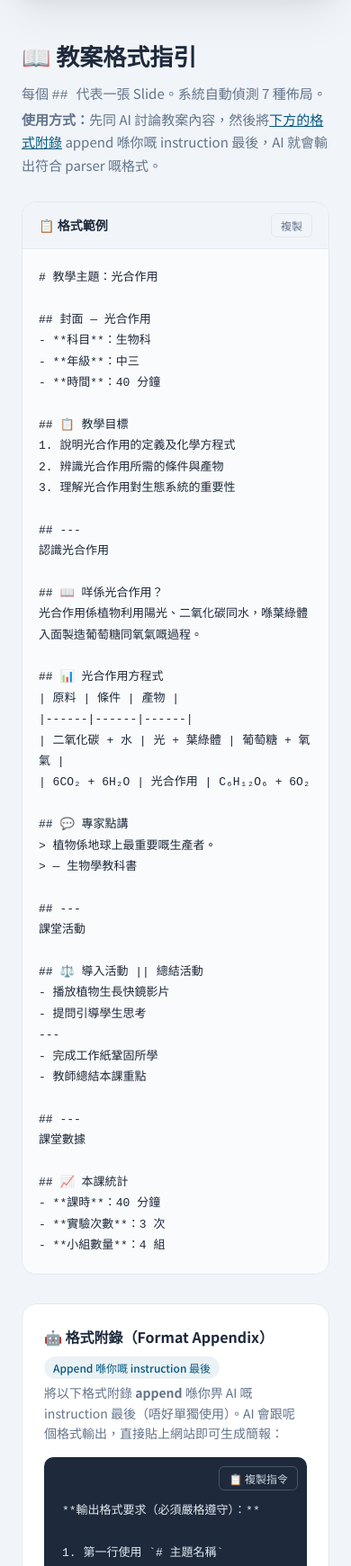
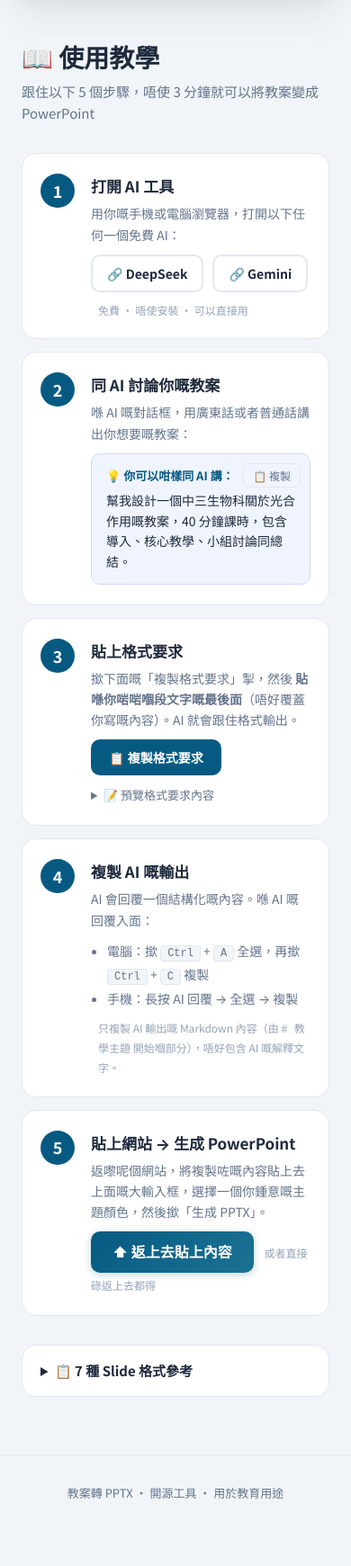
Before and after one commit to devictang/lesson-plan-to-pptx, a website: page index.html in a window 390 px wide. Shown: the part 1280-3021 px from the top of the page at 90% size. After the commit the page ends 2983 px from the top, so only its background shows below. Drawn offline with Linux system fonts and the light colour scheme.

Commit message:
🧭 Revamp user guide: 5-step wizard UI for complete beginners
Before: dense format guide with example block + prompt block
After: visual step-by-step wizard with numbered cards

Step 1 — Open AI (DeepSeek / Gemini links)
Step 2 — Write your instruction (with copyable example)
Step 3 — Append format appendix (copy button + collapsible preview)
Step 4 — Copy AI output (keyboard shortcuts for PC + mobile)
Step 5 — Paste here → generate (scroll-to-top button)

Added: collapsible 7-type format reference at bottom
CSS: step cards with numbered circles, hover states, kbd styling
JS: new btnCopyInstruction handler + formatExampleRef population

```diff
--- a/index.html
+++ b/index.html
@@ -140,81 +140,96 @@
     </div>
   </main>
 
-  <!-- ── FORMAT GUIDE ── -->
+  <!-- ── HOW TO USE (Wizard) ── -->
   <section id="guide" class="guide-section">
     <div class="guide-inner">
-      <h2 class="guide-title">📖 教案格式指引</h2>
-      <p class="guide-desc">
-        每個 <code>## </code> 代表一張 Slide。系統自動偵測 7 種佈局。<br />
-        <strong>使用方式：</strong>先同 AI 討論教案內容，然後將<a href="#ai-prompt">下方的格式附錄</a> append 喺你嘅 instruction 最後，AI 就會輸出符合 parser 嘅格式。
-      </p>
+      <h2 class="guide-title">📖 使用教學</h2>
+      <p class="guide-subtitle">跟住以下 5 個步驟，唔使 3 分鐘就可以將教案變成 PowerPoint</p>
 
-      <div class="example-block">
-        <div class="example-header">
-          <span>📋 格式範例</span>
-          <button type="button" id="btnCopyExample" class="btn-ghost-sm">複製</button>
+      <!-- Step 1 -->
+      <div class="step-card">
+        <div class="step-num">1</div>
+        <div class="step-body">
+          <h3 class="step-title">打開 AI 工具</h3>
+          <p class="step-desc">用你嘅手機或電腦瀏覽器，打開以下任何一個免費 AI：</p>
+          <div class="step-actions">
+            <a href="https://chat.deepseek.com" target="_blank" rel="noopener" class="btn-outline">🔗 DeepSeek</a>
+            <a href="https://gemini.google.com" target="_blank" rel="noopener" class="btn-outline">🔗 Gemini</a>
+            <span class="step-hint">免費 · 唔使安裝 · 可以直接用</span>
+          </div>
         </div>
-        <pre class="example-code" id="formatExample"><code># 教學主題：光合作用
-
-## 封面 — 光合作用
-- **科目**：生物科
-- **年級**：中三
-- **時間**：40 分鐘
-
-## 📋 教學目標
-1. 說明光合作用的定義及化學方程式
-2. 辨識光合作用所需的條件與產物
-3. 理解光合作用對生態系統的重要性
-
-## ---
-認識光合作用
-
-## 📖 咩係光合作用？
-光合作用係植物利用陽光、二氧化碳同水，喺葉綠體入面製造葡萄糖同氧氣嘅過程。
-
-## 📊 光合作用方程式
-| 原料 | 條件 | 產物 |
-|------|------|------|
-| 二氧化碳 + 水 | 光 + 葉綠體 | 葡萄糖 + 氧氣 |
-| 6CO₂ + 6H₂O | 光合作用 | C₆H₁₂O₆ + 6O₂
-
-## 💬 專家點講
-> 植物係地球上最重要嘅生產者。
-> — 生物學教科書
-
-## ---
-課堂活動
-
-## ⚖️ 導入活動 || 總結活動
-- 播放植物生長快鏡影片
-- 提問引導學生思考
----
-- 完成工作紙鞏固所學
-- 教師總結本課重點
-
-## ---
-課堂數據
-
-## 📈 本課統計
-- **課時**：40 分鐘
-- **實驗次數**：3 次
-- **小組數量**：4 組</code></pre>
       </div>
 
-      <!-- AI Prompt -->
-      <div class="prompt-block" id="ai-prompt">
-        <div class="prompt-header">
-          <span>🤖 格式附錄（Format Appendix）</span>
-          <span class="prompt-badge">Append 喺你嘅 instruction 最後</span>
-        </div>
-        <p class="prompt-desc">
-          將以下格式附錄 <strong>append</strong> 喺你畀 AI 嘅 instruction 最後（唔好單獨使用）。AI 會跟呢個格式輸出，直接貼上網站即可生成簡報：
-        </p>
-        <div class="prompt-box">
-          <button type="button" id="btnCopyPrompt" class="btn-ghost-sm prompt-copy">📋 複製指令</button>
-          <pre class="prompt-code" id="aiPromptText"></pre>
+      <!-- Step 2 -->
+      <div class="step-card">
+        <div class="step-num">2</div>
+        <div class="step-body">
+          <h3 class="step-title">同 AI 討論你嘅教案</h3>
+          <p class="step-desc">喺 AI 嘅對話框，用廣東話或者普通話講出你想要嘅教案：</p>
+          <div class="step-example-box">
+            <div class="step-example-label">💡 你可以咁樣同 AI 講：</div>
+            <code class="step-example-text">幫我設計一個中三生物科關於光合作用嘅教案，40 分鐘課時，包含導入、核心教學、小組討論同總結。</code>
+            <button type="button" id="btnCopyInstruction" class="btn-ghost-sm step-copy-btn">📋 複製</button>
+          </div>
         </div>
       </div>
+
+      <!-- Step 3 -->
+      <div class="step-card">
+        <div class="step-num">3</div>
+        <div class="step-body">
+          <h3 class="step-title">貼上格式要求</h3>
+          <p class="step-desc">撳下面嘅「複製格式要求」掣，然後 <strong>貼喺你啱啱嗰段文字嘅最後面</strong>（唔好覆蓋你寫嘅內容）。AI 就會跟住格式輸出。</p>
+          <button type="button" id="btnCopyPrompt" class="btn-accent">📋 複製格式要求</button>
+          <details class="step-details">
+            <summary>📝 預覽格式要求內容</summary>
+            <pre class="step-pre" id="aiPromptText"></pre>
+          </details>
+        </div>
+      </div>
+
+      <!-- Step 4 -->
+      <div class="step-card">
+        <div class="step-num">4</div>
+        <div class="step-body">
+          <h3 class="step-title">複製 AI 嘅輸出</h3>
+          <p class="step-desc">AI 會回覆一個結構化嘅內容。喺 AI 嘅回覆入面：</p>
+          <ul class="step-list">
+            <li>電腦：撳 <kbd>Ctrl</kbd> + <kbd>A</kbd> 全選，再撳 <kbd>Ctrl</kbd> + <kbd>C</kbd> 複製</li>
+            <li>手機：長按 AI 回覆 → 全選 → 複製</li>
+          </ul>
+          <p class="step-hint">只複製 AI 輸出嘅 Markdown 內容（由 <code># 教學主題</code> 開始嗰部分），唔好包含 AI 嘅解釋文字。</p>
+        </div>
+      </div>
+
+      <!-- Step 5 -->
+      <div class="step-card">
+        <div class="step-num">5</div>
+        <div class="step-body">
+          <h3 class="step-title">貼上網站 → 生成 PowerPoint</h3>
+          <p class="step-desc">返嚟呢個網站，將複製咗嘅內容貼上去上面嘅大輸入框，選擇一個你鍾意嘅主題顏色，然後撳「生成 PPTX」。</p>
+          <a href="#input" class="btn-primary" style="display:inline-flex;width:auto;padding:10px 24px;text-decoration:none;">⬆ 返上去貼上內容</a>
+          <span class="step-hint">或者直接碌返上去都得</span>
+        </div>
+      </div>
+
+      <!-- Format Reference (collapsed) -->
+      <details class="ref-details">
+        <summary>📋 7 種 Slide 格式參考</summary>
+        <div class="ref-grid">
+          <div class="ref-item"><strong>封面</strong><code>## 封面 — 主題</code></div>
+          <div class="ref-item"><strong>分隔頁</strong><code>## ---</code></div>
+          <div class="ref-item"><strong>引用頁</strong><code>> 金句</code></div>
+          <div class="ref-item"><strong>統計頁</strong><code>- **標籤**：數值</code></div>
+          <div class="ref-item"><strong>表格頁</strong><code>| A | B |</code></div>
+          <div class="ref-item"><strong>對照頁</strong><code>## 左 || 右</code></div>
+          <div class="ref-item"><strong>內容頁</strong><code>1. 或 - 列表</code></div>
+        </div>
+        <details class="ref-sub-details">
+          <summary>📝 完整格式範例</summary>
+          <pre class="step-pre" id="formatExampleRef"></pre>
+        </details>
+      </details>
     </div>
   </section>
 
--- a/styles.css
+++ b/styles.css
@@ -536,7 +536,7 @@ body {
   box-shadow: 0 4px 12px rgba(16, 185, 129, 0.35);
 }
 
-/* ── Guide Section ── */
+/* ── Guide / Wizard Section ── */
 .guide-section {
   max-width: 860px;
   margin: 0 auto 64px;
@@ -544,123 +544,249 @@ body {
 }
 
 .guide-title {
-  font-size: 26px;
-  font-weight: 700;
-  margin-bottom: 8px;
+  font-size: 28px;
+  font-weight: 800;
+  margin-bottom: 4px;
 }
 
-.guide-desc {
+.guide-subtitle {
   font-size: 15px;
   color: var(--color-text-muted);
-  margin-bottom: 28px;
-  line-height: 1.7;
+  margin-bottom: 32px;
 }
 
-.guide-desc a {
-  color: var(--color-primary);
-  font-weight: 500;
-}
-
-/* ── Example Block ── */
-.example-block {
+/* Step Cards */
+.step-card {
+  display: flex;
+  gap: 18px;
   background: var(--color-surface);
   border: 1px solid var(--color-border);
   border-radius: var(--radius-lg);
-  overflow: hidden;
-  margin-bottom: 32px;
+  padding: 22px 20px;
+  margin-bottom: 14px;
+  transition: border-color var(--transition);
 }
 
-.example-header {
+.step-card:hover {
+  border-color: var(--color-primary-light);
+}
+
+.step-num {
+  flex-shrink: 0;
+  width: 38px;
+  height: 38px;
+  border-radius: 50%;
+  background: var(--color-primary);
+  color: #FFFFFF;
+  font-size: 18px;
+  font-weight: 700;
   display: flex;
   align-items: center;
-  justify-content: space-between;
-  padding: 12px 18px;
-  background: var(--color-bg);
-  border-bottom: 1px solid var(--color-border);
-  font-size: 14px;
-  font-weight: 600;
+  justify-content: center;
 }
 
-.example-code {
-  padding: 20px 18px;
-  margin: 0;
+.step-body {
+  flex: 1;
+  min-width: 0;
+}
+
+.step-title {
+  font-size: 17px;
+  font-weight: 700;
+  margin-bottom: 6px;
+  color: var(--color-text);
+}
+
+.step-desc {
+  font-size: 14px;
+  color: var(--color-text-muted);
+  line-height: 1.65;
+  margin-bottom: 10px;
+}
+
+.step-hint {
+  font-size: 12px;
+  color: var(--color-text-light);
+  margin-left: 8px;
+}
+
+.step-actions {
+  display: flex;
+  align-items: center;
+  gap: 10px;
+  flex-wrap: wrap;
+}
+
+.step-list {
+  margin: 0 0 10px 18px;
+  font-size: 14px;
+  color: var(--color-text-muted);
+  line-height: 1.8;
+}
+
+.step-list kbd {
+  background: var(--color-bg);
+  border: 1px solid var(--color-border);
+  border-radius: 4px;
+  padding: 1px 7px;
   font-family: var(--font-mono);
+  font-size: 12px;
+}
+
+/* Step 2 — example instruction box */
+.step-example-box {
+  position: relative;
+  background: #F0F4FF;
+  border: 1px solid #D0DBF5;
+  border-radius: var(--radius);
+  padding: 14px 16px;
+  margin-top: 6px;
+}
+
+.step-example-label {
   font-size: 13px;
-  line-height: 1.8;
+  font-weight: 600;
+  color: var(--color-primary);
+  margin-bottom: 6px;
+}
+
+.step-example-text {
+  display: block;
+  font-family: var(--font-tc);
+  font-size: 14px;
+  line-height: 1.6;
   color: var(--color-text);
-  background: #FAFBFC;
-  overflow-x: auto;
   white-space: pre-wrap;
   word-break: break-word;
 }
 
-/* ── Prompt Block ── */
-.prompt-block {
+.step-copy-btn {
+  position: absolute;
+  top: 10px;
+  right: 10px;
+}
+
+/* Step 3 — details/pre */
+.step-details {
+  margin-top: 12px;
+}
+
+.step-details summary {
+  font-size: 13px;
+  color: var(--color-text-muted);
+  cursor: pointer;
+  font-weight: 500;
+}
+
+.step-pre {
+  background: #1E293B;
+  color: #E2E8F0;
+  padding: 16px;
+  border-radius: var(--radius);
+  font-family: var(--font-mono);
+  font-size: 12px;
+  line-height: 1.7;
+  overflow-x: auto;
+  white-space: pre-wrap;
+  word-break: break-word;
+  margin-top: 8px;
+  max-height: 360px;
+  overflow-y: auto;
+}
+
+/* Buttons in steps */
+.btn-outline {
+  display: inline-flex;
+  align-items: center;
+  gap: 4px;
+  padding: 8px 16px;
+  border: 2px solid var(--color-border);
+  border-radius: var(--radius);
+  font-family: var(--font-tc);
+  font-size: 14px;
+  font-weight: 600;
+  color: var(--color-text);
+  text-decoration: none;
+  transition: all var(--transition);
+}
+
+.btn-outline:hover {
+  border-color: var(--color-primary);
+  color: var(--color-primary);
+}
+
+.btn-accent {
+  display: inline-flex;
+  align-items: center;
+  gap: 6px;
+  padding: 10px 20px;
+  border: none;
+  border-radius: var(--radius);
+  background: var(--color-primary);
+  color: #FFFFFF;
+  font-family: var(--font-tc);
+  font-size: 14px;
+  font-weight: 600;
+  cursor: pointer;
+  transition: all var(--transition);
+}
+
+.btn-accent:hover {
+  filter: brightness(1.1);
+  transform: translateY(-1px);
+}
+
+/* Collapsed format reference */
+.ref-details {
+  margin-top: 32px;
   background: var(--color-surface);
   border: 1px solid var(--color-border);
   border-radius: var(--radius-lg);
-  overflow: hidden;
-  padding: 24px;
+  padding: 16px 20px;
 }
 
-.prompt-header {
-  display: flex;
-  align-items: center;
-  justify-content: space-between;
-  flex-wrap: wrap;
-  gap: 8px;
-  margin-bottom: 4px;
-  font-size: 16px;
+.ref-details > summary {
+  font-size: 15px;
   font-weight: 700;
+  cursor: pointer;
 }
 
-.prompt-badge {
-  font-size: 12px;
-  font-weight: 500;
-  color: var(--color-primary);
-  background: rgba(6, 90, 130, 0.08);
-  padding: 3px 10px;
-  border-radius: 20px;
+.ref-grid {
+  display: grid;
+  grid-template-columns: repeat(auto-fill, minmax(180px, 1fr));
+  gap: 8px;
+  margin-top: 12px;
 }
 
-.prompt-desc {
-  font-size: 14px;
-  color: var(--color-text-muted);
-  margin-bottom: 16px;
+.ref-item {
+  padding: 8px 10px;
+  background: var(--color-bg);
+  border-radius: var(--radius-sm);
+  font-size: 13px;
 }
 
-.prompt-box {
-  position: relative;
-  background: #1E293B;
-  border-radius: var(--radius);
-  overflow: hidden;
+.ref-item strong {
+  display: block;
+  margin-bottom: 2px;
+  color: var(--color-text);
 }
 
-.prompt-copy {
-  position: absolute;
-  top: 10px;
-  right: 10px;
-  z-index: 2;
-  color: #CBD5E1 !important;
-  border-color: #475569 !important;
+.ref-item code {
+  font-size: 12px;
+  color: var(--color-primary);
+  background: none;
+  padding: 0;
 }
 
-.prompt-copy:hover {
-  color: #FFFFFF !important;
-  border-color: #94A3B8 !important;
-  background: rgba(255,255,255,0.08) !important;
+.ref-sub-details {
+  margin-top: 10px;
 }
 
-.prompt-code {
-  padding: 48px 20px 20px;
-  margin: 0;
-  font-family: var(--font-mono);
+.ref-sub-details summary {
   font-size: 13px;
-  line-height: 1.8;
-  color: #E2E8F0;
-  overflow-x: auto;
-  white-space: pre-wrap;
-  word-break: break-word;
+  color: var(--color-text-muted);
+  cursor: pointer;
+  font-weight: 500;
 }
 
 /* ── Footer ── */
```
Also changed, not shown: app.js (+12 -7 lines).
